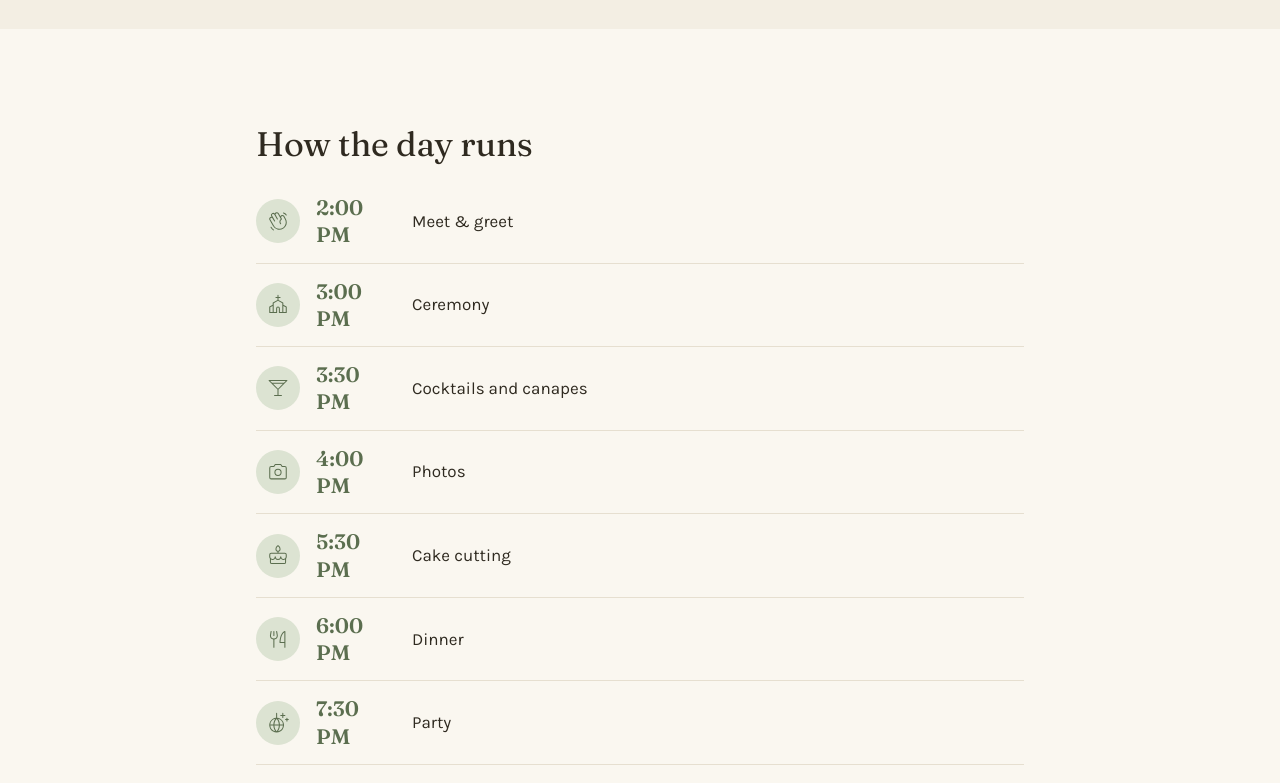
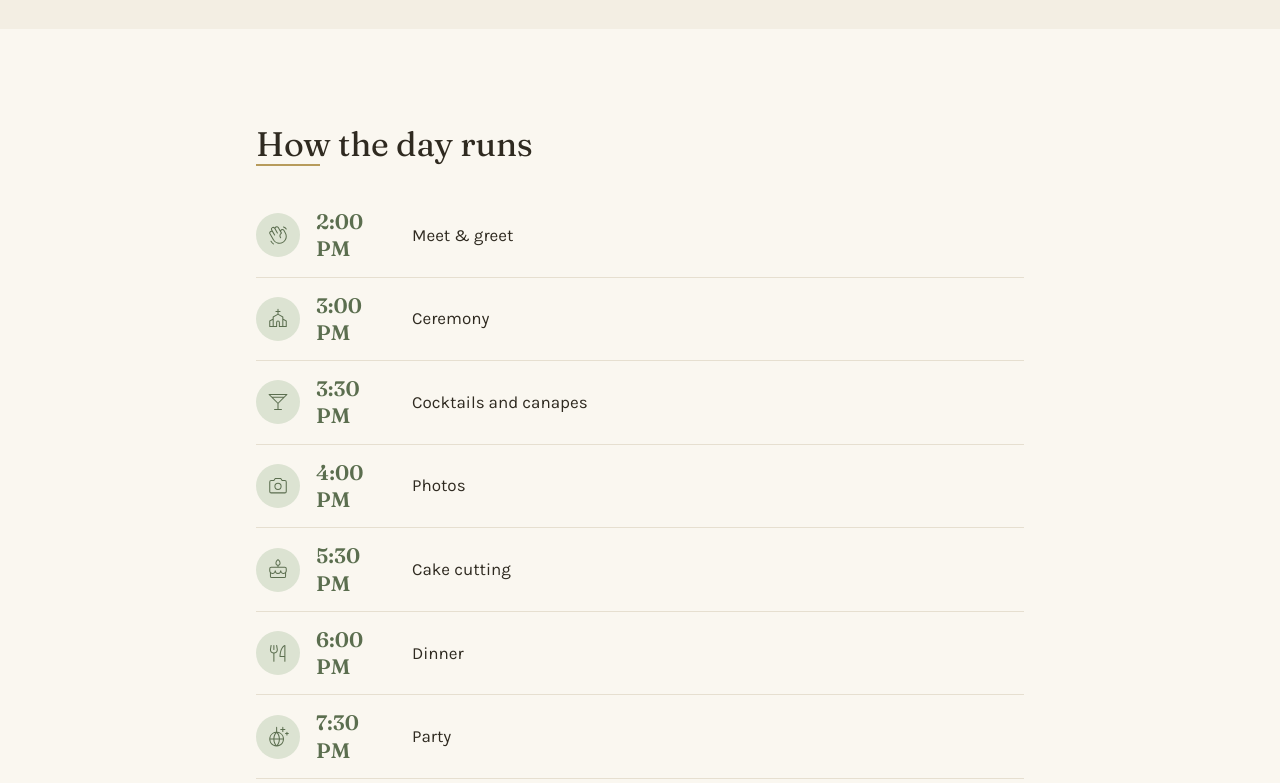
Before and after one commit to cpmacatangay/rsvp, a Next.js app: page / in a window 1280 px wide. Shown: the part 860-1643 px from the top of the page. Built offline with nearby package versions, Linux system fonts and the light colour scheme.

Commit message:
v1.1 S3: reveals upgraded to 24px/450ms with data-revealed hook, OrnamentRule hairline draw on timeline + dress code headings

```diff
--- a/components/sections/DressCodeSection.tsx
+++ b/components/sections/DressCodeSection.tsx
@@ -1,4 +1,5 @@
 import { Section } from '~/components/ui/Section';
+import { OrnamentRule } from '~/components/ui/OrnamentRule';
 import { dressCode } from '~/lib/config';
 
 const PALETTE_SWATCHES = [
@@ -16,6 +17,7 @@ const PALETTE_SWATCHES = [
 export function DressCodeSection() {
   return (
     <Section id="dresscode" ariaLabel="Dress code" tone="warm" title={dressCode.heading}>
+      <OrnamentRule className="mb-3" />
       <div className="mt-4 flex flex-col gap-5">
         <p className="max-w-[65ch] font-body text-body text-ink">{dressCode.line}</p>
         <ul className="flex flex-wrap gap-3">
--- a/components/sections/TimelineSection.tsx
+++ b/components/sections/TimelineSection.tsx
@@ -1,6 +1,7 @@
 import { Church, Camera, Cake, DiscoBall, ForkKnife, HandWaving, Martini, MoonStars } from '@phosphor-icons/react/dist/ssr';
 import type { Icon } from '@phosphor-icons/react';
 
+import { OrnamentRule } from '~/components/ui/OrnamentRule';
 import { Section } from '~/components/ui/Section';
 import { timeline } from '~/lib/config';
 
@@ -25,6 +26,7 @@ const ICONS = {
 export function TimelineSection() {
   return (
     <Section id="timeline" ariaLabel="How the day runs" title="How the day runs">
+      <OrnamentRule className="mb-3" />
       <ol className="mt-4 flex flex-col">
         {timeline.map((item, index) => {
           const IconComponent = ICONS[item.icon];
--- /dev/null
+++ b/components/ui/OrnamentRule.tsx
@@ -0,0 +1,45 @@
+'use client';
+
+import { useLayoutEffect, useRef, useState } from 'react';
+
+/**
+ * Ornament hairline above a section heading (v1.1 motion emphasis):
+ * a 72px gold rule that "draws" itself via scaleX when the section reveals.
+ * Pairs with RevealOnce (same IntersectionObserver contract, separate node):
+ * SSR renders finalize—width so no-JS/print never lose the rule; reduced
+ * motion collapses the transform to instant via the global override.
+ */
+export function OrnamentRule({ className = '' }: { className?: string }) {
+  const ref = useRef<HTMLDivElement>(null);
+  const [drawn, setDrawn] = useState(false);
+
+  useLayoutEffect(() => {
+    const node = ref.current;
+    if (!node) return;
+    if (typeof IntersectionObserver === 'undefined') {
+      setDrawn(true);
+      return;
+    }
+    const observer = new IntersectionObserver(
+      (entries) => {
+        if (entries.some((entry) => entry.isIntersecting)) {
+          setDrawn(true);
+          observer.disconnect();
+        }
+      },
+      { rootMargin: '-48px 0px 0px 0px', threshold: 0.08 },
+    );
+    observer.observe(node);
+    return () => observer.disconnect();
+  }, []);
+
+  return (
+    <div
+      ref={ref}
+      aria-hidden="true"
+      className={`h-0.5 w-16 origin-left bg-gold transition-transform duration-[600ms] ease-enter ${
+        drawn ? 'scale-x-100' : 'scale-x-0'
+      } ${className}`}
+    />
+  );
+}
--- a/components/ui/RevealOnce.tsx
+++ b/components/ui/RevealOnce.tsx
@@ -46,8 +46,9 @@ export function RevealOnce({
   return (
     <div
       ref={ref}
-      className={`mx-auto flex w-full max-w-3xl flex-col transition-[opacity,transform] duration-300 ease-enter ${
-        revealed ? 'opacity-100' : 'translate-y-4 opacity-0'
+      data-revealed={revealed || undefined}
+      className={`mx-auto flex w-full max-w-3xl flex-col transition-[opacity,transform] duration-[450ms] ease-enter ${
+        revealed ? 'opacity-100' : 'translate-y-6 opacity-0'
       } ${className}`}
     >
       {children}
```
